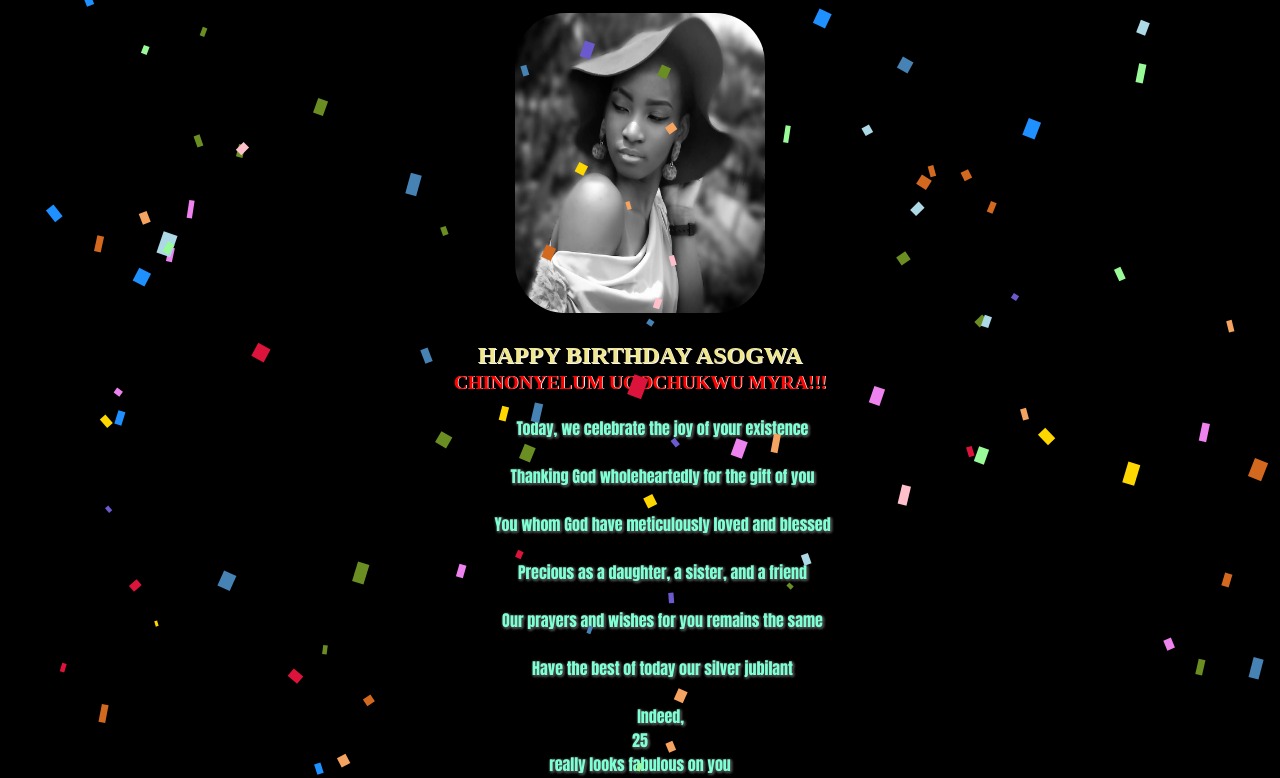
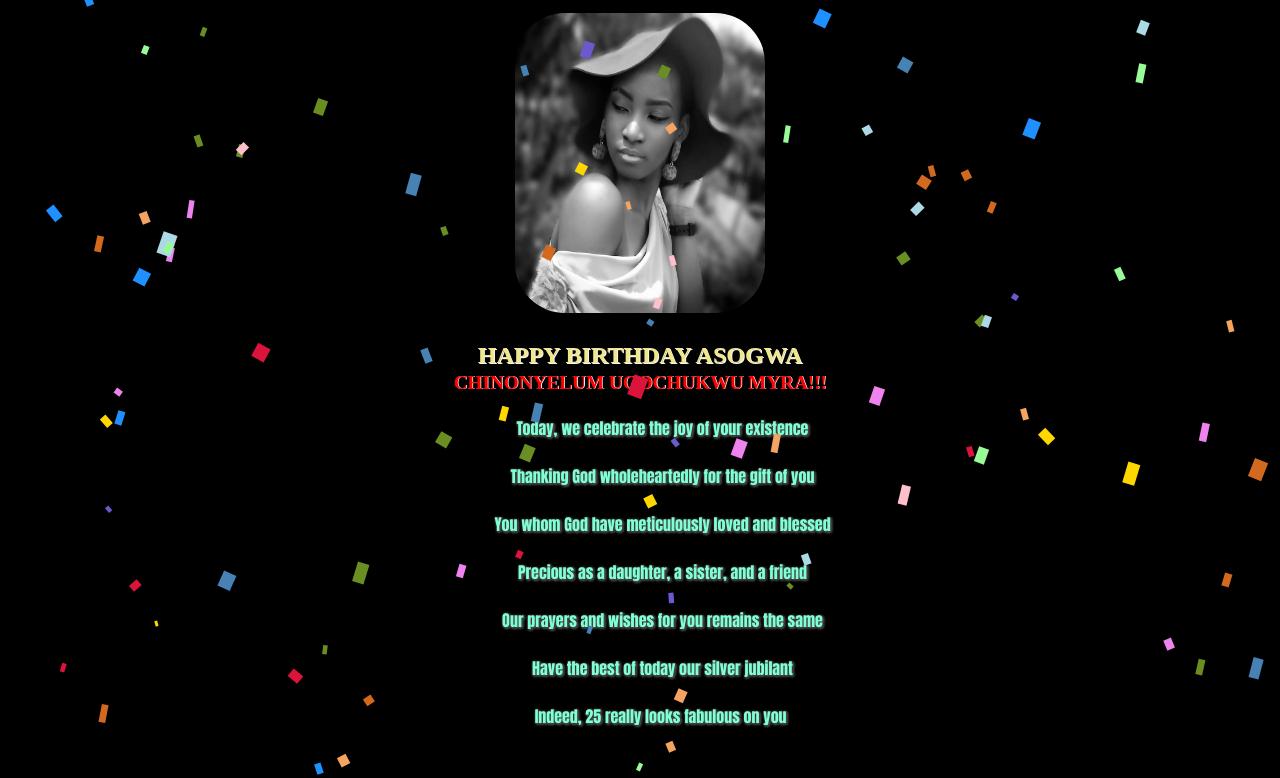
Before and after one commit to Zara-Ray/Myra, a plain HTML site: page index.html in a window 1280 px wide. Shown: the top 778 px of the page. Drawn offline with Linux system fonts and the light colour scheme.

Commit message:
Update index.html

```diff
--- a/index.html
+++ b/index.html
@@ -24,7 +24,7 @@
 
             Have the best of today our silver jubilant
 
-            Indeed, <b>25</b> really looks fabulous on you
+            Indeed, 25 really looks fabulous on you
 
             <img src="images\Nonye.jpg" alt="">
             <p>You are speechessly <span>loved</span></p>
```
